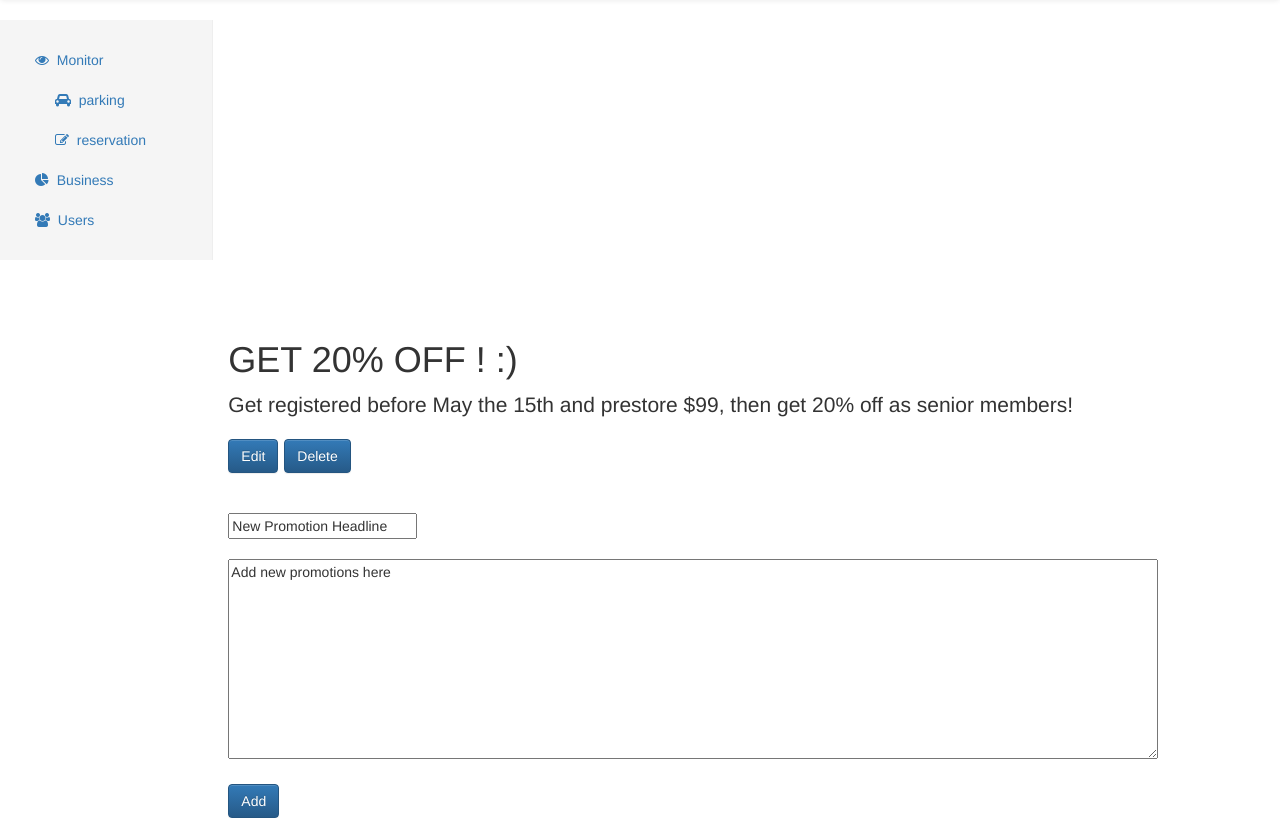
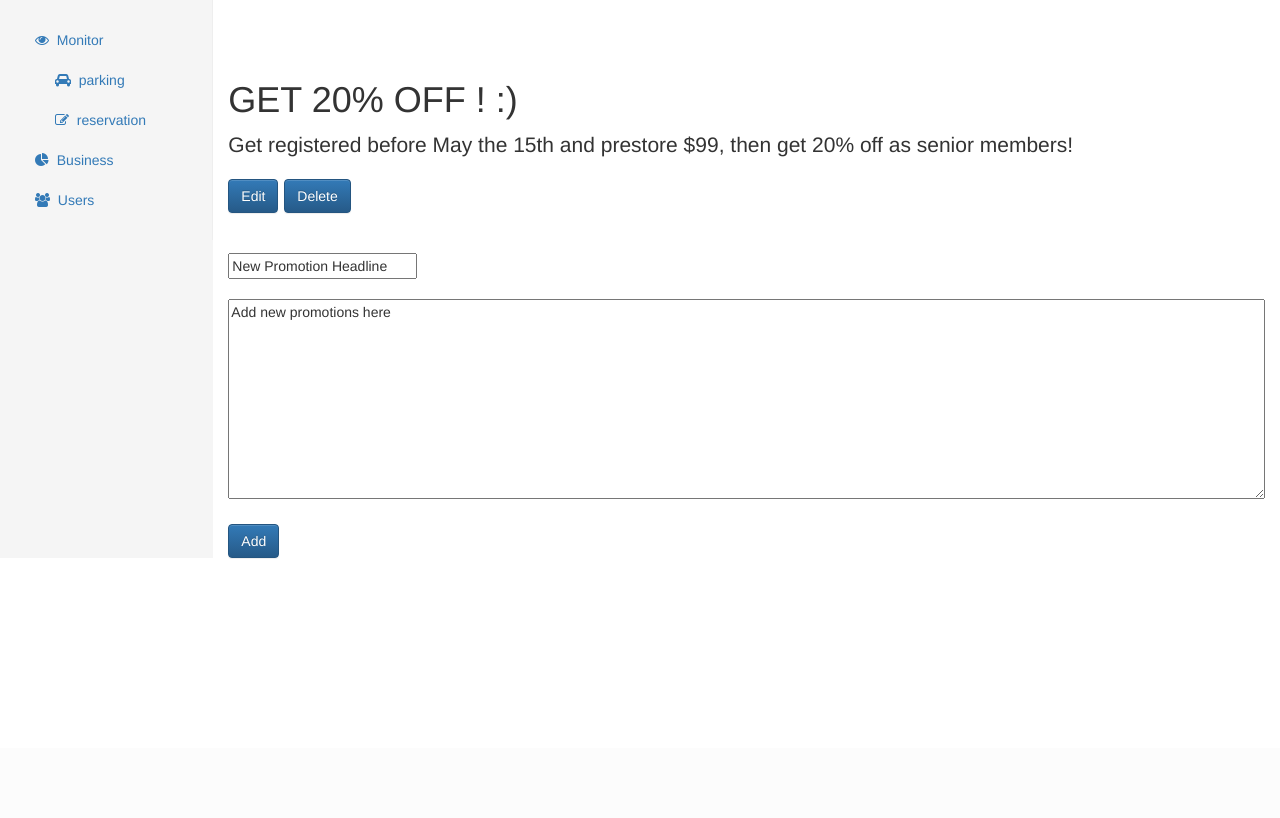
Before and after one commit to bwzou/parking-lot, a Flask app: page /business_promotion in a window 1280 px wide. Shown: the part 52-870 px from the top of the page. After the commit the page ends 611 px from the top, so only its background shows below. Run offline with Flask 2, Linux system fonts and the light colour scheme; some libraries are stand-ins or nearby versions.

Commit message:
business-promotion对齐

```diff
--- a/templates/business-promotion.html
+++ b/templates/business-promotion.html
@@ -17,7 +17,7 @@
     <script src="{{ url_for('static',filename='d3/d3.min.js') }}" type="text/javascript"></script>
 </head>
 <body>
-<nav class="navbar navbar-default">
+<nav class="navbar navbar-default" style="margin-bottom: 0;">
     <div class="container">
         <div class="navbar-header pull-left">
             <a href="console.html" class="navbar-brand"><i class="fa fa-area-chart" aria-hidden="true"></i>&nbsp; Console</a>
@@ -35,7 +35,7 @@
     </div>
 </nav>
 <div class="container-fluid">
-    <div class="row">
+    <div class="row" style="background-color:#f5f5f5;">
         <div class="col-sm-3 col-md-2 sidebar">
             <ul class="nav" >
                 <li>
@@ -61,7 +61,7 @@
                 </li>
             </ul>
         </div>
-        <div class="col-sm-9 col-sm-offset-2">
+        <div class="col-sm-9 col-md-10" style="background-color: white">
             <!--显示当前公告-->
             <form>
             <div class="manager_settings" style="margin-top: 80px">
```
Also changed, not shown: 1 other file.
